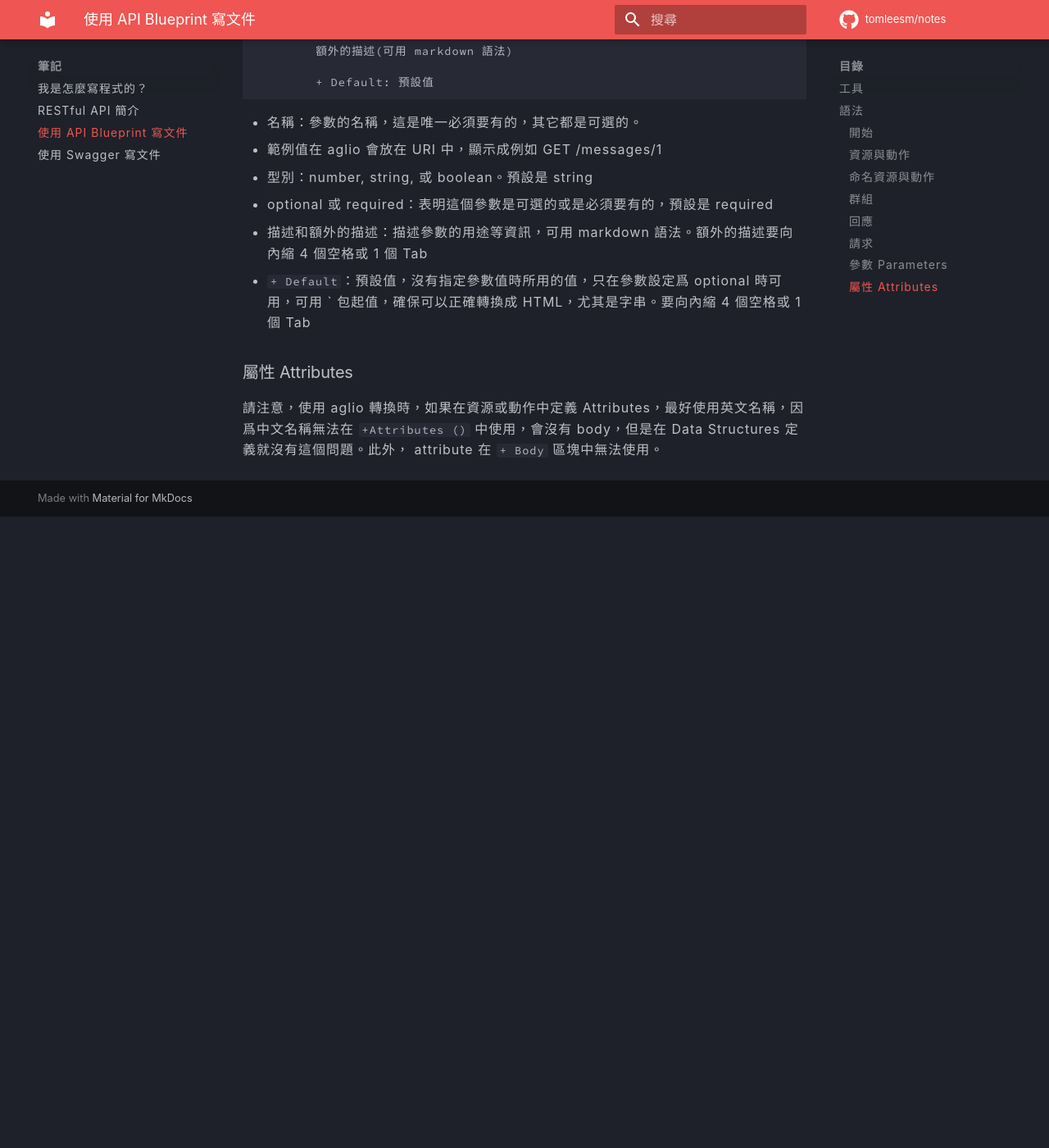
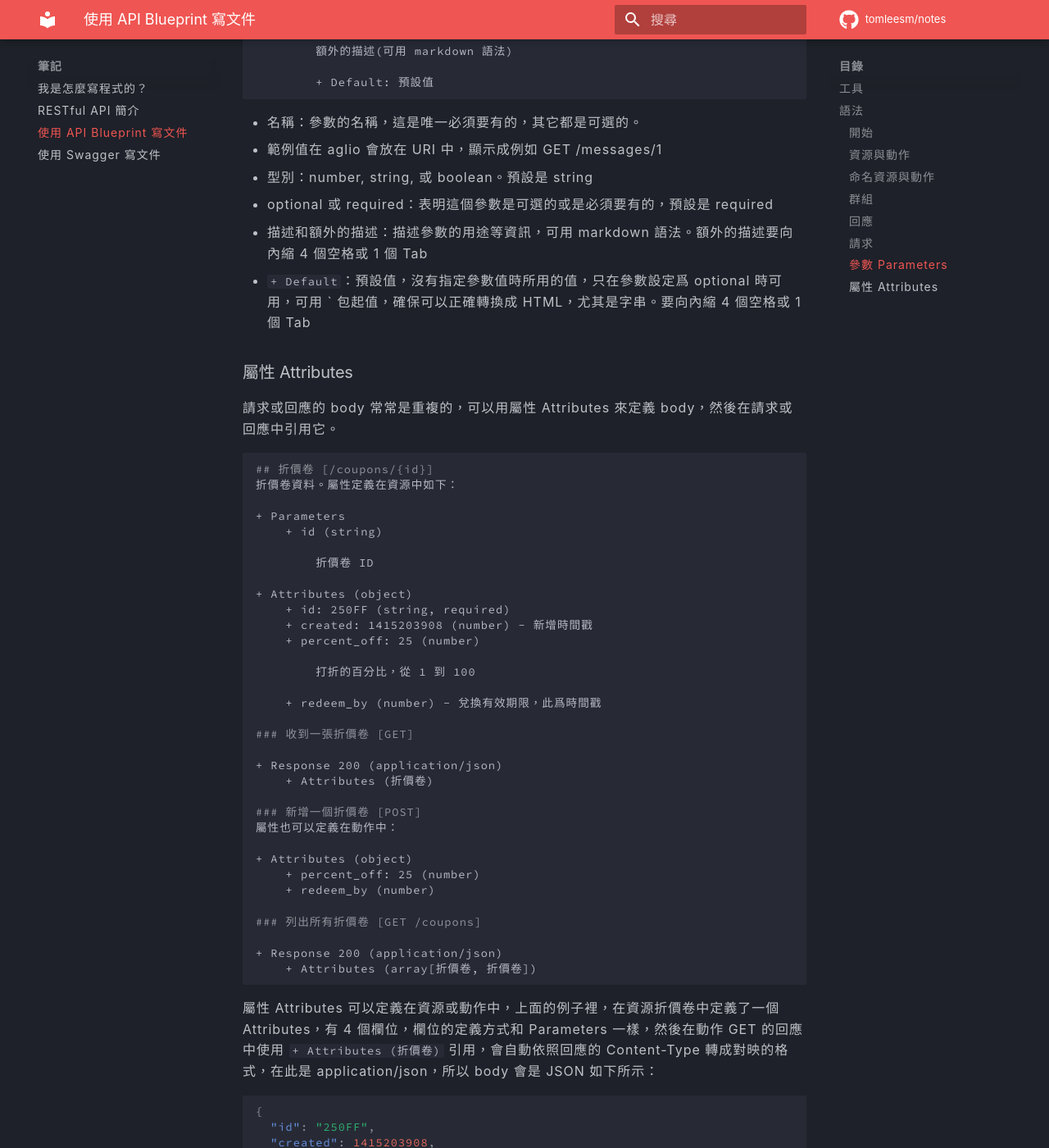
Before and after one commit to tomleesm/notes, an MkDocs documentation site: the page built from docs/api-blueprint.md, in a window 1280 px wide and 1400 px high, scrolled down 5478 px. Shown: the whole window at 82% size. Built offline with MkDocs 1.6.1 and Material for MkDocs 9.7.7, drawn with Linux system fonts in a browser that asks for light colours; comment, search, counter and statistics services are not loaded; before the commit the page ends 6108 px from its top, so only the background shows below that; some of the changed text lies outside the part shown.

Commit message:
API Blueprint 寫到 Attributes 完成

````diff
--- a/docs/api-blueprint.md
+++ b/docs/api-blueprint.md
@@ -239,4 +239,74 @@ in the next installment -
 
 ### 屬性 Attributes
 
-請注意，使用 aglio 轉換時，如果在資源或動作中定義 Attributes，最好使用英文名稱，因爲中文名稱無法在 `+Attributes ()` 中使用，會沒有 body，但是在 Data Structures 定義就沒有這個問題。此外， attribute 在 `+ Body` 區塊中無法使用。
+請求或回應的 body 常常是重複的，可以用屬性 Attributes 來定義 body，然後在請求或回應中引用它。
+
+``` markdown
+## 折價卷 [/coupons/{id}]
+折價卷資料。屬性定義在資源中如下：
+
++ Parameters
+    + id (string)
+
+        折價卷 ID
+
++ Attributes (object)
+    + id: 250FF (string, required)
+    + created: 1415203908 (number) - 新增時間戳
+    + percent_off: 25 (number)
+
+        打折的百分比，從 1 到 100
+
+    + redeem_by (number) - 兌換有效期限，此爲時間戳
+
+### 收到一張折價卷 [GET]
+
++ Response 200 (application/json)
+    + Attributes (折價卷)
+
+### 新增一個折價卷 [POST]
+屬性也可以定義在動作中：
+
++ Attributes (object)
+    + percent_off: 25 (number)
+    + redeem_by (number)
+
+### 列出所有折價卷 [GET /coupons]
+
++ Response 200 (application/json)
+    + Attributes (array[折價卷, 折價卷])
+```
+
+屬性 Attributes 可以定義在資源或動作中，上面的例子裡，在資源折價卷中定義了一個 Attributes，有 4 個欄位，欄位的定義方式和 Parameters 一樣，然後在動作 GET 的回應中使用 `+ Attributes (折價卷)` 引用，會自動依照回應的 Content-Type 轉成對映的格式，在此是 application/json，所以 body 會是 JSON 如下所示：
+
+``` json
+{
+  "id": "250FF",
+  "created": 1415203908,
+  "percent_off": 25,
+  "redeem_by": 0
+}
+```
+
+不過在 apiary 實測，只能轉成 JSON，其它都不行。
+
+然後在列出所有折價卷的回應中，`+ Attributes (array[折價卷, 折價卷])` 表示屬性折價卷是陣列的元素，總共有 2 個元素，所以回應的 body 會是這樣：
+
+``` json
+[
+  {
+    "id": "250FF",
+    "created": 1415203908,
+    "percent_off": 25,
+    "redeem_by": 0
+  },
+  {
+    "id": "250FF",
+    "created": 1415203908,
+    "percent_off": 25,
+    "redeem_by": 0
+  }
+]
+```
+
+請注意，使用 aglio 轉換時，如果在資源或動作中定義 Attributes，會沒有 body，但是在 Data Structures 定義就沒有這個問題。此外， attribute 在 `+ Body` 區塊中無法使用。
````
